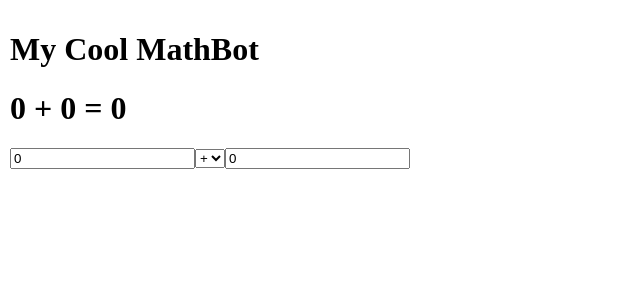
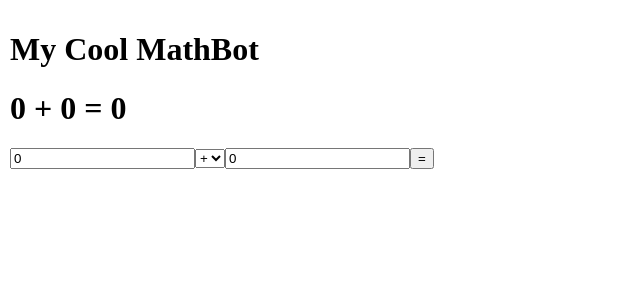
Before and after one commit to PearlR/ducky, a React (Create React App) app: page / in a window 1280 px wide. Shown: the top 300 px of the page, without its empty margins (0-640 px from the left). Built offline with nearby package versions, Linux system fonts and the light colour scheme.

Commit message:
add working equals field

```diff
--- a/src/components/MathBot.js
+++ b/src/components/MathBot.js
@@ -7,7 +7,7 @@ const Counter = props => {
   const { x, y, op, equals, handleSelect, handleChangeX, handleChangeY, updateTotal} = props
 
   return <div>
-           <h1 onChange={updateTotal}>{x} {op} {y} = {equals}</h1>
+           <h1>{x} {op} {y} = {equals}</h1>
            <input type='text' value={x} onChange={handleChangeX} />
            <select onChange={handleSelect}>
              <option value='+'>
@@ -24,6 +24,9 @@ const Counter = props => {
              </option>
            </select>
            <input type='text' value={y} onChange={handleChangeY} />
+           <button onClick={updateTotal}>
+             =
+           </button>
          </div>
 }
 
```
